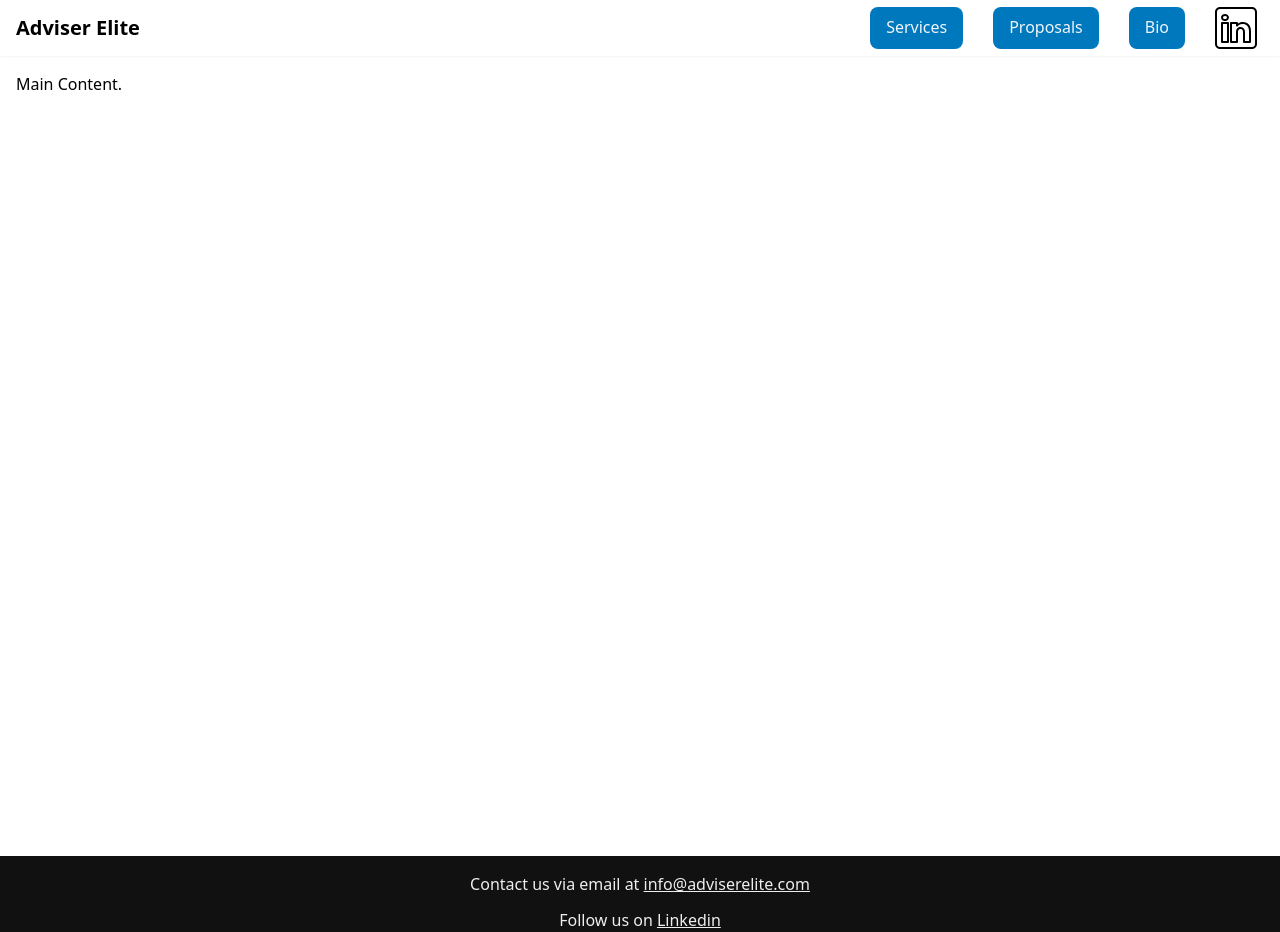
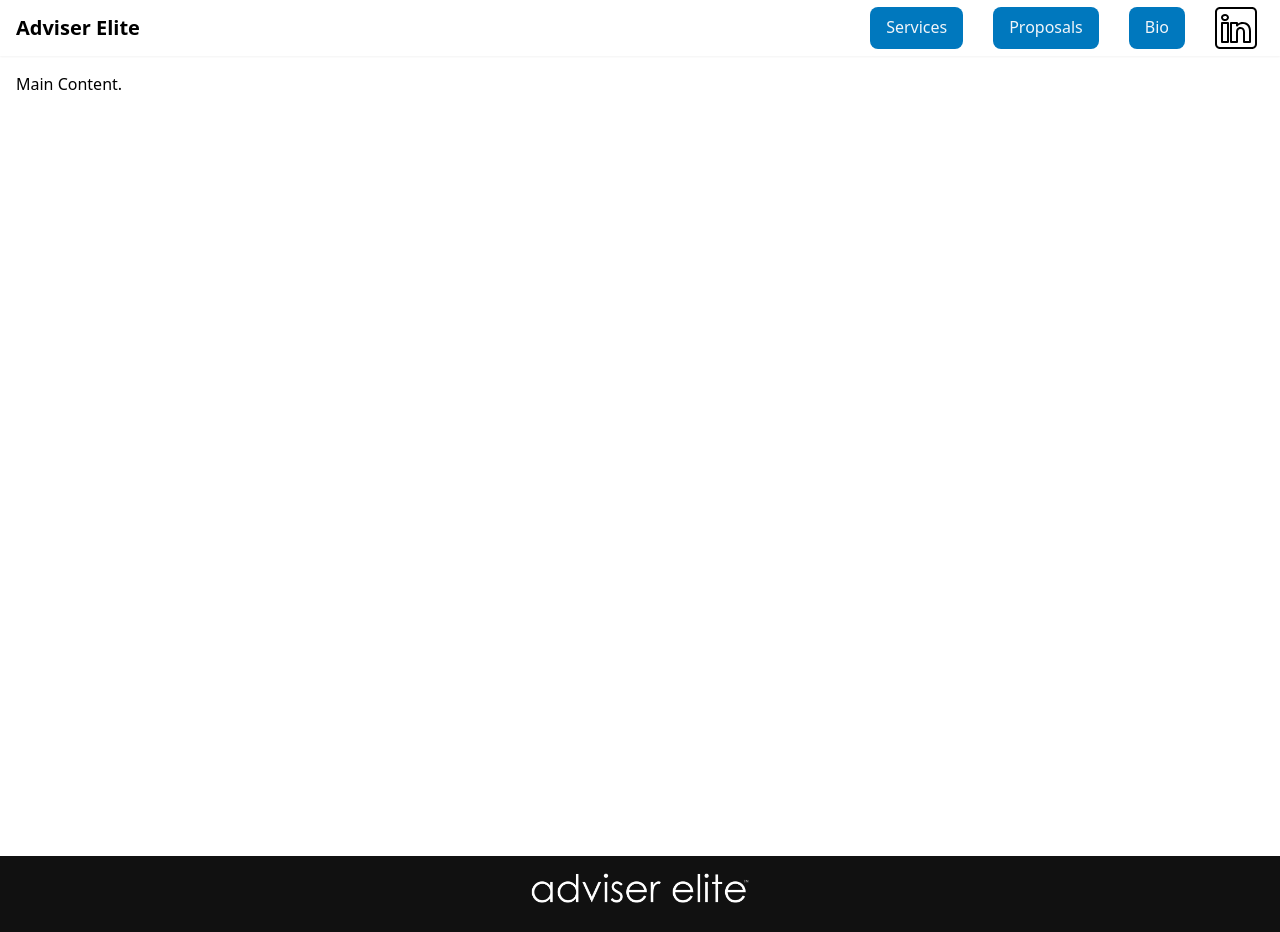
Before and after one commit to marklund117/next-test, a Next.js app: page / in a window 1280 px wide. Shown: the top 932 px of the page. Built offline with nearby package versions, Linux system fonts and the light colour scheme.

Commit message:
added logo image to footer

```diff
--- a/app/components/Footer.tsx
+++ b/app/components/Footer.tsx
@@ -2,9 +2,13 @@
 // first, import react
 import React from 'react'
 
+// we also need to import the image
+import whitelogo from '../images/whitelogo.png'
+
 export default function Footer() {
     return (
         <footer className="flex flex-col items-center p-4 bg-[#111111] text-[#EEEEEE]">
+            <img className="h-[32px] mb-6" src={whitelogo.src}/>
             <p className="mb-3">Contact us via email at <a className="underline" href="mailto:info@adviserelite.com">info@adviserelite.com</a></p>
             <p className="mb-3">Follow us on <a className="underline" target="_blank" href="https://www.linkedin.com/company/adviserelite/">Linkedin</a></p>
             <p className="mb-3">Copyright &copy;2024 Adviser Elite, LLC. All rights reserved.</p>
```
Also changed, not shown: app/images/blacklogo.png (added), app/images/whitelogo.png (added).
